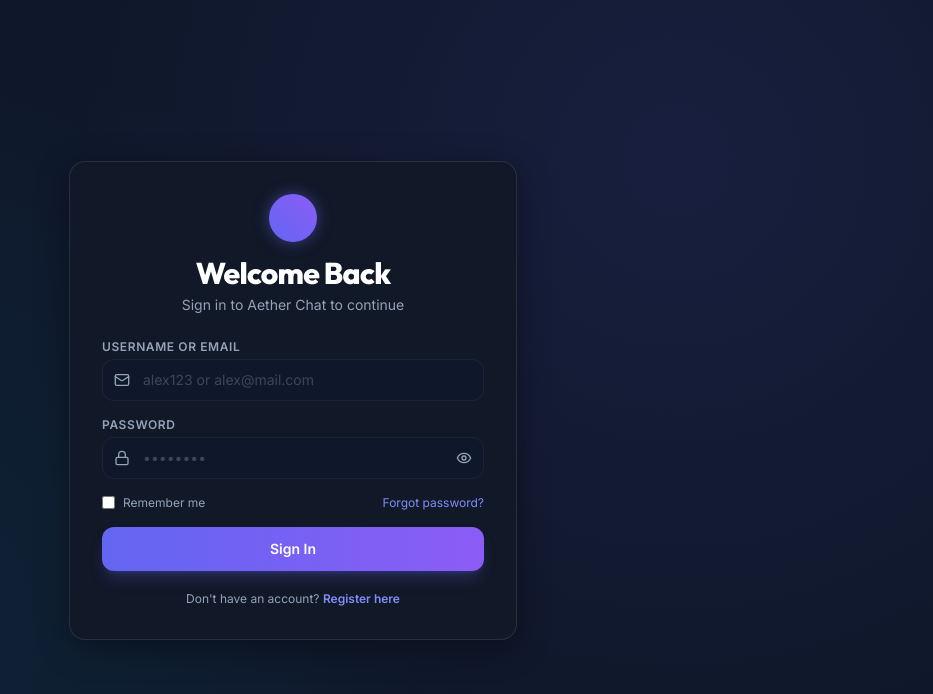
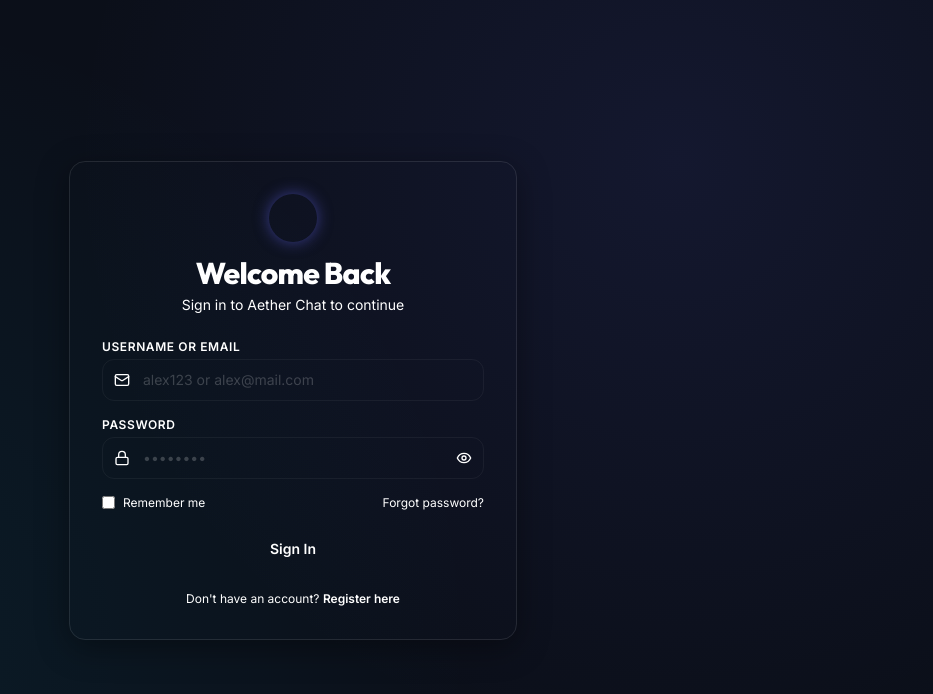
Before and after one commit to harihara8262-cell/Real-Time-Chat-Application, a React (Vite) app in the folder client/: page / in a window 1280 px wide. Shown: the top 694 px of the page, without its empty margins (347-1280 px from the left). Built offline with nearby package versions, Linux system fonts and the light colour scheme; no server answers.

Commit message:
Fix dynamic color support in Tailwind config and CSS variables

```diff
--- a/client/src/components/common/Modals.tsx
+++ b/client/src/components/common/Modals.tsx
@@ -403,11 +403,17 @@
     }
 
     root.style.setProperty('--bg-primary', bg);
+    root.style.setProperty('--bg-primary-rgb', hexToRgb(bg));
     root.style.setProperty('--bg-secondary', `rgba(${hexToRgb(surface)}, 0.7)`);
+    root.style.setProperty('--bg-secondary-rgb', hexToRgb(surface));
     root.style.setProperty('--bg-surface', `rgba(${hexToRgb(card)}, 0.5)`);
+    root.style.setProperty('--bg-surface-rgb', hexToRgb(card));
     root.style.setProperty('--text-primary', text);
+    root.style.setProperty('--text-primary-rgb', hexToRgb(text));
     root.style.setProperty('--text-secondary', muted);
+    root.style.setProperty('--text-secondary-rgb', hexToRgb(muted));
     root.style.setProperty('--accent-indigo', accent);
+    root.style.setProperty('--accent-indigo-rgb', hexToRgb(accent));
     root.style.setProperty('--bubble-received', bubbleRecv);
     root.style.setProperty('--bubble-sent', bubbleSent);
   };
--- a/client/src/components/layout/ChatFeed.tsx
+++ b/client/src/components/layout/ChatFeed.tsx
@@ -227,7 +227,7 @@
                               type="text"
                               value={editContent}
                               onChange={(e) => setEditContent(e.target.value)}
-                              className="w-full bg-dark-bg/80 border border-indigo-500 rounded-lg p-2 text-sm text-white outline-none focus:ring-1 focus:ring-indigo-500"
+                              className="w-full bg-dark-bg/80 border border-indigo-500 rounded-lg p-2 text-sm text-text-primary outline-none focus:ring-1 focus:ring-indigo-500"
                             />
                             <div className="flex gap-2 text-xxs mt-1 text-muted-text">
                               <span>Press Enter to save,</span>
@@ -235,7 +235,7 @@
                             </div>
                           </form>
                         ) : (
-                          <p className="text-sm font-normal leading-relaxed text-white/95 break-words">
+                          <p className="text-sm font-normal leading-relaxed text-text-primary/95 break-words">
                             {msg.content}
                             {msg.isEdited && <span className="text-xxs text-muted-text/50 ml-1.5">(edited)</span>}
                           </p>
@@ -256,7 +256,7 @@
                               <a href={msg.attachment.url} target="_blank" download={msg.attachment.name} className="flex items-center gap-3 p-3 bg-dark-surface/75 border border-white/5 rounded-xl hover:bg-white/[0.03] transition-all">
                                 <FileText className="text-indigo-400 shrink-0" size={24} />
                                 <div className="flex-1 min-w-0 flex flex-col">
-                                  <span className="text-xs font-semibold truncate text-white">{msg.attachment.name}</span>
+                                  <span className="text-xs font-semibold truncate text-text-primary">{msg.attachment.name}</span>
                                   <span className="text-[10px] text-muted-text">{formatBytes(msg.attachment.size)}</span>
                                 </div>
                                 <Download size={14} className="text-muted-text shrink-0" />
--- a/client/src/components/layout/SidebarChannels.tsx
+++ b/client/src/components/layout/SidebarChannels.tsx
@@ -191,7 +191,7 @@
             <span className={`absolute bottom-0 right-0 w-2.5 h-2.5 rounded-full border-2 border-dark-surface ${getStatusColor(user?.status || 'offline')}`} />
           </div>
           <div className="flex flex-col min-w-0">
-            <span className="text-xs font-semibold truncate leading-tight text-white">{user?.displayName}</span>
+            <span className="text-xs font-semibold truncate leading-tight text-text-primary">{user?.displayName}</span>
             <span className="text-xxs text-muted-text truncate leading-tight">@{user?.username}</span>
           </div>
         </div>
--- a/client/src/components/layout/SidebarRight.tsx
+++ b/client/src/components/layout/SidebarRight.tsx
@@ -94,7 +94,7 @@
                   <span className={`absolute bottom-0 right-0 w-2 h-2 rounded-full border border-dark-surface ${getStatusColor(member.user.status)}`} />
                 </div>
                 <div className="flex flex-col min-w-0">
-                  <span className="text-xs font-semibold truncate text-white leading-tight">{member.user.displayName}</span>
+                  <span className="text-xs font-semibold truncate text-text-primary leading-tight">{member.user.displayName}</span>
                   {member.user.statusText && (
                     <span className="text-[10px] text-muted-text truncate italic leading-tight">"{member.user.statusText}"</span>
                   )}
@@ -129,7 +129,7 @@
                   className="flex items-center gap-2 p-2 bg-dark-bg/40 border border-white/5 rounded-xl hover:bg-white/[0.02] transition-colors text-xs"
                 >
                   <FileText size={16} className="text-indigo-400 shrink-0" />
-                  <span className="truncate flex-1 text-white font-medium" title={att.name}>{att.name}</span>
+                  <span className="truncate flex-1 text-text-primary font-medium" title={att.name}>{att.name}</span>
                 </a>
               );
             })}
--- a/client/src/index.css
+++ b/client/src/index.css
@@ -10,11 +10,11 @@
 
 @layer base {
   body {
-    @apply bg-dark-bg text-white font-sans;
+    @apply bg-dark-bg text-text-primary font-sans;
     font-size: var(--ui-font-size) !important;
-    background: radial-gradient(circle at 80% 20%, rgba(99, 102, 241, 0.1), transparent 50%),
+    background: radial-gradient(circle at 80% 20%, rgba(var(--accent-indigo-rgb, 99, 102, 241), 0.1), transparent 50%),
                 radial-gradient(circle at 15% 80%, rgba(6, 182, 212, 0.08), transparent 50%),
-                #0B0F19;
+                var(--bg-primary, #0B0F19) !important;
   }
 }
 
--- a/client/tailwind.config.cjs
+++ b/client/tailwind.config.cjs
@@ -8,15 +8,24 @@
   theme: {
     extend: {
       colors: {
-        'dark-bg': '#0F172A',
-        'dark-surface': '#111827',
-        'dark-card': '#1E293B',
-        'accent': '#6366F1',
-        'accent-hover': '#4F46E5',
-        'muted-text': '#94A3B8',
+        'dark-bg': ({ opacityValue }) => opacityValue ? `rgba(var(--bg-primary-rgb), ${opacityValue})` : `rgb(var(--bg-primary-rgb))`,
+        'dark-surface': ({ opacityValue }) => opacityValue ? `rgba(var(--bg-secondary-rgb), ${opacityValue})` : `rgba(var(--bg-secondary-rgb), 0.7)`,
+        'dark-card': ({ opacityValue }) => opacityValue ? `rgba(var(--bg-surface-rgb), ${opacityValue})` : `rgba(var(--bg-surface-rgb), 0.5)`,
+        'accent': ({ opacityValue }) => opacityValue ? `rgba(var(--accent-indigo-rgb), ${opacityValue})` : `rgb(var(--accent-indigo-rgb))`,
+        'accent-hover': ({ opacityValue }) => opacityValue ? `rgba(var(--accent-indigo-rgb), ${opacityValue})` : `rgb(var(--accent-indigo-rgb))`,
+        'muted-text': ({ opacityValue }) => opacityValue ? `rgba(var(--text-secondary-rgb), ${opacityValue})` : `rgb(var(--text-secondary-rgb))`,
+        'text-primary': 'var(--text-primary)',
         'success-color': '#10B981',
         'warning-color': '#F59E0B',
         'danger-color': '#EF4444',
+        'indigo': {
+          50: ({ opacityValue }) => opacityValue ? `rgba(var(--accent-indigo-rgb), ${opacityValue})` : `rgba(var(--accent-indigo-rgb), 0.05)`,
+          100: ({ opacityValue }) => opacityValue ? `rgba(var(--accent-indigo-rgb), ${opacityValue})` : `rgba(var(--accent-indigo-rgb), 0.1)`,
+          400: ({ opacityValue }) => opacityValue ? `rgba(var(--accent-indigo-rgb), ${opacityValue})` : `rgba(var(--accent-indigo-rgb), 0.8)`,
+          500: ({ opacityValue }) => opacityValue ? `rgba(var(--accent-indigo-rgb), ${opacityValue})` : `rgb(var(--accent-indigo-rgb))`,
+          600: ({ opacityValue }) => opacityValue ? `rgba(var(--accent-indigo-rgb), ${opacityValue})` : `rgba(var(--accent-indigo-rgb), 0.9)`,
+          700: ({ opacityValue }) => opacityValue ? `rgba(var(--accent-indigo-rgb), ${opacityValue})` : `rgba(var(--accent-indigo-rgb), 0.8)`,
+        }
       },
       fontFamily: {
         sans: ['Inter', 'sans-serif'],
```
Also changed, not shown: client/src/App.tsx (+7 -1 lines).
